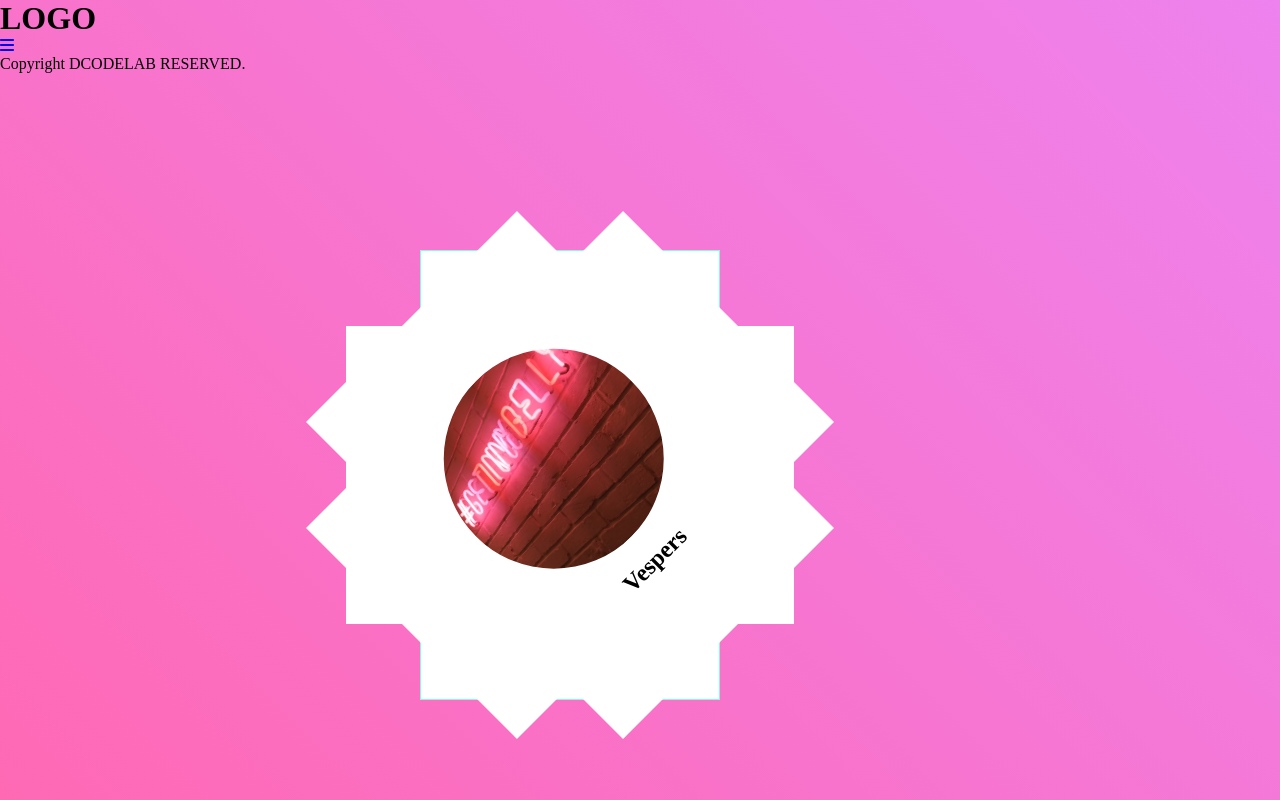
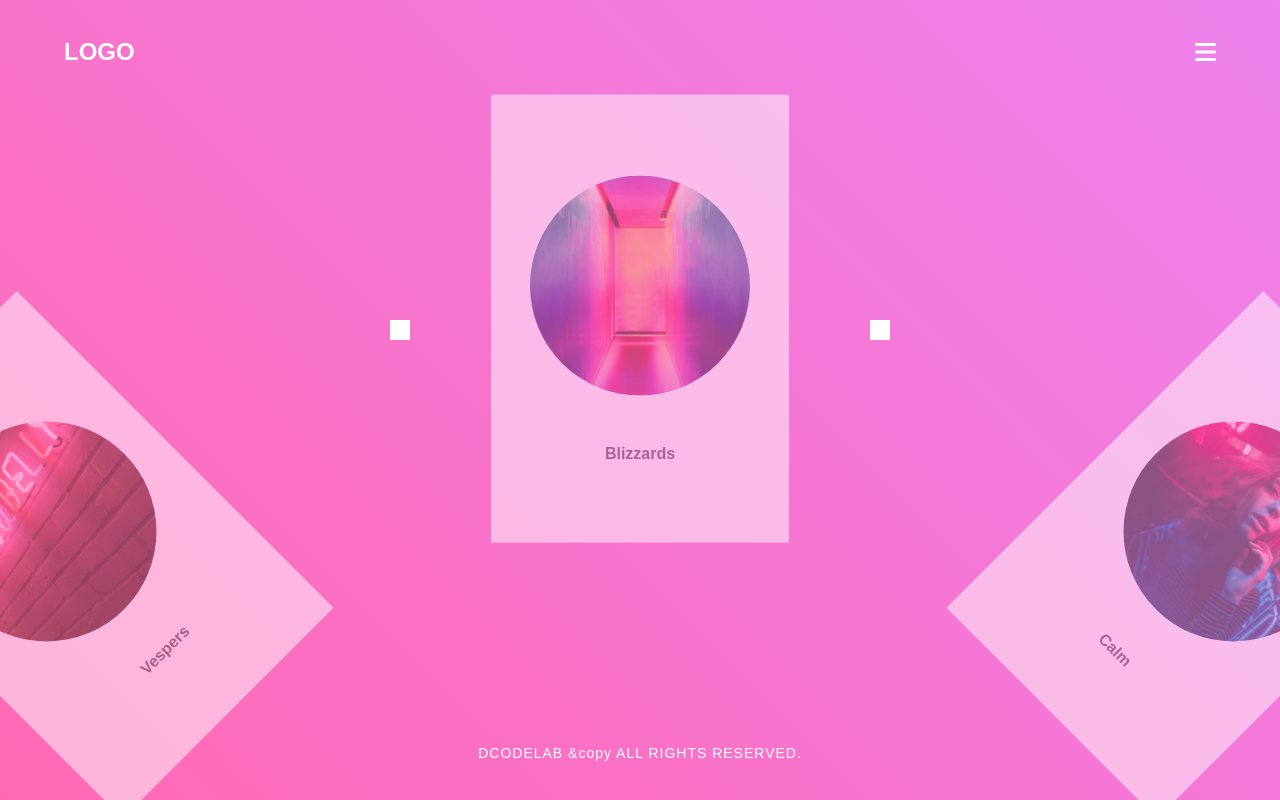
Before and after one commit to Yunjeong1/react_mp, a React (Create React App) app: page / in a window 1280 px wide. Built offline with nearby package versions, Linux system fonts and the light colour scheme.

Commit message:
좌우버튼, 패널 style추가

```diff
--- a/src/Card.js
+++ b/src/Card.js
@@ -3,7 +3,11 @@ import React from 'react';
 function Card(props) {
 	return (
 		<article
-			style={{ transform: `rotate(${(360 / props.num) * props.index}deg)` }}>
+			style={{
+				transform: `rotate(${
+					(360 / props.num) * props.index
+				}deg) translateY(-180%)`,
+			}}>
 			<div className='inner'>
 				<div className='pic'>
 					<img src={`${props.path}/img/${props.data}.jpg`} />
--- a/src/Footer.js
+++ b/src/Footer.js
@@ -3,7 +3,7 @@ import React from 'react';
 function Footer() {
 	return (
 		<footer>
-			<p>Copyright DCODELAB RESERVED.</p>
+			<p>DCODELAB &copy ALL RIGHTS RESERVED.</p>
 		</footer>
 	);
 }
--- a/src/Section.js
+++ b/src/Section.js
@@ -16,11 +16,18 @@ const num = arr.length;
 
 function Section() {
 	return (
-		<section className='wrap'>
-			{arr.map((data, idx) => {
-				return <Card key={idx} path={path} data={data} index={idx} num={num} />;
-			})}
-		</section>
+		<>
+			<section className='wrap'>
+				{arr.map((data, idx) => {
+					return (
+						<Card key={idx} path={path} data={data} index={idx} num={num} />
+					);
+				})}
+			</section>
+
+			<a href='#' className='prev'></a>
+			<a href='#' className='next'></a>
+		</>
 	);
 }
 
--- a/src/scss/style.scss
+++ b/src/scss/style.scss
@@ -7,15 +7,33 @@
 	position: relative;
 	background: linear-gradient(45deg, hotpink, violet);
 
+	header {
+		h1 {
+			font: bold 24px/1 'arial';
+			color: #fff;
+			position: absolute;
+			top: 5vh;
+			left: 5vw;
+		}
+
+		.fa-bars {
+			color: #fff;
+			font-size: 24px;
+			position: absolute;
+			top: 5vh;
+			right: 5vw;
+		}
+	}
+
 	.wrap {
 		width: 300px;
 		height: 450px;
 		border: 1px solid aquamarine;
 		position: absolute;
-		top: 50%;
+		top: 140%;
 		left: 50%;
-		margin-top: -150px;
-		margin-left: -220px;
+		margin-top: -220px;
+		margin-left: -150px;
 
 		article {
 			width: 100%;
@@ -32,13 +50,14 @@
 				flex-wrap: wrap;
 				justify-content: center;
 				align-content: center;
+				opacity: 0.5;
 
 				.pic {
 					width: 220px;
 					height: 220px;
 					border-radius: 50%;
 					overflow: hidden;
-					margin-bottom: 20px;
+					margin-bottom: 50px;
 
 					img {
 						width: 100%;
@@ -46,7 +65,44 @@
 						object-fit: cover;
 					}
 				}
+				h2 {
+					width: 100%;
+					text-align: center;
+					font: bold 16px/1 'arial';
+					color: #555;
+				}
 			}
 		}
 	}
+
+	.prev {
+		display: block;
+		width: 20px;
+		height: 20px;
+		position: absolute;
+		top: 40%;
+		left: 50%;
+		margin-left: -250px;
+		background: #fff;
+	}
+	.next {
+		display: block;
+		width: 20px;
+		height: 20px;
+		position: absolute;
+		top: 40%;
+		right: 50%;
+		margin-right: -250px;
+		background: #fff;
+	}
+
+	footer {
+		position: absolute;
+		bottom: 5vh;
+		left: 50%;
+		transform: translateX(-50%);
+		font: 14px/1 'arial';
+		color: #fff;
+		letter-spacing: 1px;
+	}
 }
```
